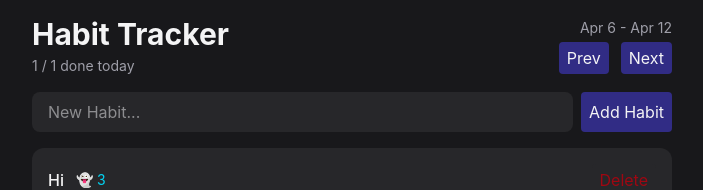
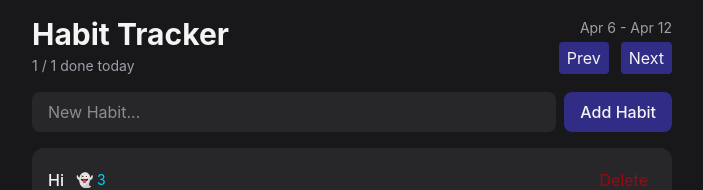
Before and after one commit to AndrewS227/React_Habit, a React (Vite) app: page / in a window 1280 px wide. Shown: the top 190 px of the page, without its empty margins (288-991 px from the left). Built offline with nearby package versions, Linux system fonts and the light colour scheme.

Commit message:
Installed: npm i tailwind-merge. With the twMerge import it is possible to overwrite styles w. className.

```diff
--- a/package.json
+++ b/package.json
@@ -14,6 +14,7 @@
     "date-fns": "^4.4.0",
     "react": "^19.2.7",
     "react-dom": "^19.2.7",
+    "tailwind-merge": "^3.6.0",
     "tailwindcss": "^4.3.2"
   },
   "devDependencies": {
--- a/src/components/Button.tsx
+++ b/src/components/Button.tsx
@@ -1,4 +1,5 @@
 import type {ComponentProps} from "react"
+import { twMerge } from "tailwind-merge"
 
 // props for custom use
 type ButtonProps = {
@@ -21,11 +22,15 @@ export function Button(props: ButtonProps){
 }
 
 // children props are always available for any custom component!
-export function Button2({variant = "primary", ...props}: ButtonProps2){
+export function Button2({variant = "primary", className, ...props}: ButtonProps2){
     return (
     <button
     {...props}
-     className={`${getVariantStyles(variant)} bg-indigo-900 hover:bg-indigo-800 transition-colors rounded px-2 py-1 disabled:opacity-30 disabled:cursor-not-allowed`}
+     className={twMerge(
+        "bg-indigo-900 hover:bg-indigo-800 transition-colors rounded px-2 py-1 disabled:opacity-30 disabled:cursor-not-allowed",
+        getVariantStyles(variant),
+        className
+        )} // applies the styles in the first param. if it clashes w. the variant, variant gets applies. lastly, className overwrites everything if used
     />
     )
 }
--- a/src/components/HabitForm.tsx
+++ b/src/components/HabitForm.tsx
@@ -4,7 +4,7 @@ export function HabitForm(){
   return (
     <form className="flex gap-2">
     <input className="flex-1 rounded-lg bg-zinc-800 px-4 py-2 outline-none focus-visible:ring-2 focus-visible:ring-red-500" placeholder="New Habit..." />
-    <Button2>Add Habit</Button2>
+    <Button2 className="rounded-lg px-4 py-2 font-medium">Add Habit</Button2>
     </form>
   )
 }
```
Also changed, not shown: 1 other file (tests, documents, lock files or other folders).
